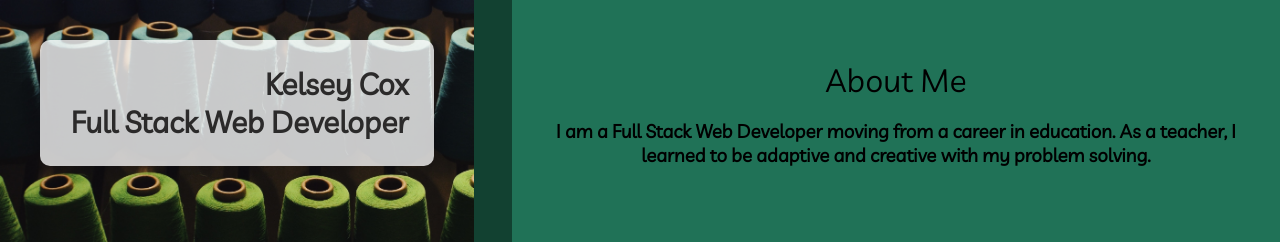
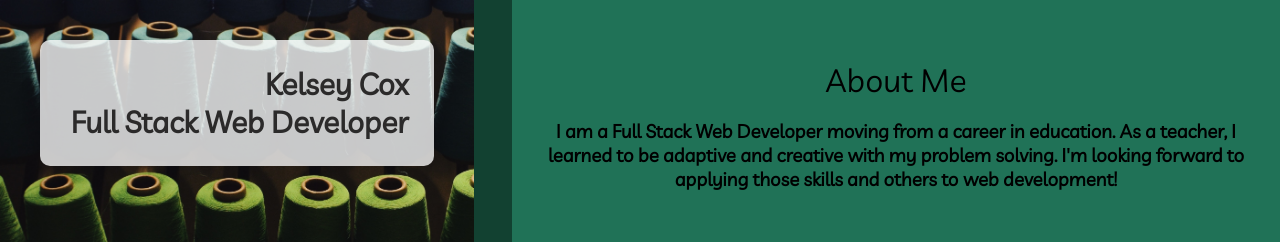
Before and after one commit to kelcc169/portfolio, a plain HTML site: page index.html in a window 1280 px wide. Shown: the top 242 px of the page. Drawn offline with Linux system fonts and the light colour scheme.

Commit message:
more about me

```diff
--- a/index.html
+++ b/index.html
@@ -30,7 +30,8 @@
       <div class="blurb">
         <div class="title">About Me</div>
         <h3>I am a Full Stack Web Developer moving from a career in education. As a teacher, I
-          learned to be adaptive and creative with my problem solving.
+          learned to be adaptive and creative with my problem solving. I'm looking forward to
+          applying those skills and others to web development!
         </h3>
       </div>
       <div>
```
